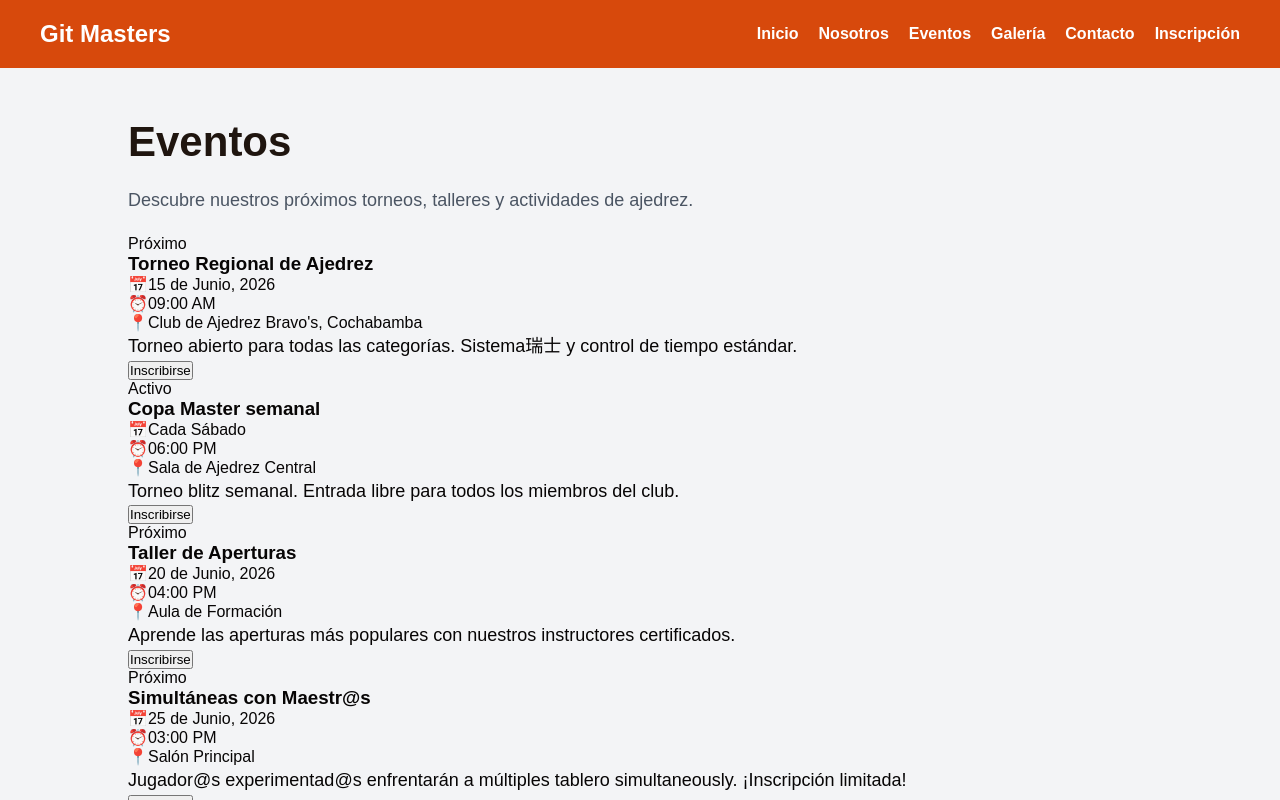
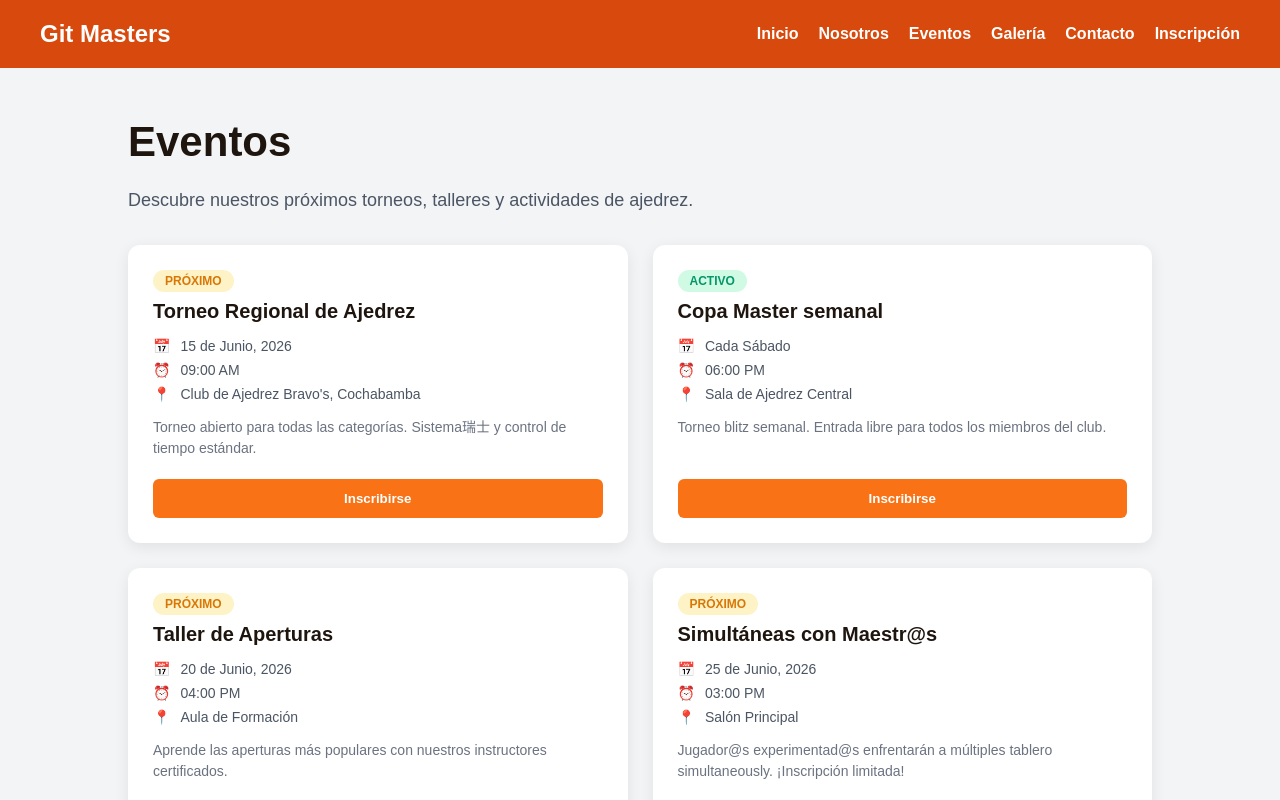
Before and after one commit to AdaliaFlores/GitMasters, a React (Vite) app: page /eventos in a window 1280 px wide. Shown: the top 800 px of the page. Built offline with nearby package versions, Linux system fonts and the light colour scheme.

Commit message:
fix: corrected style event

```diff
--- a/src/index.css
+++ b/src/index.css
@@ -195,3 +195,106 @@ footer {
     grid-template-columns: 1fr;
   }
 }
+
+/* EVENTOS - Página de eventos */
+
+.eventos {
+  max-width: 1200px;
+  margin: 0 auto;
+}
+
+.eventos-grid {
+  display: grid;
+  grid-template-columns: repeat(auto-fit, minmax(340px, 1fr));
+  gap: 25px;
+  margin-top: 30px;
+}
+
+.evento-card {
+  background-color: white;
+  border-radius: 12px;
+  padding: 25px;
+  box-shadow: 0 4px 15px rgba(0, 0, 0, 0.08);
+  transition: transform 0.3s, box-shadow 0.3s;
+  display: flex;
+  flex-direction: column;
+}
+
+.evento-card:hover {
+  transform: translateY(-5px);
+  box-shadow: 0 8px 25px rgba(0, 0, 0, 0.12);
+}
+
+.evento-header {
+  margin-bottom: 15px;
+}
+
+.evento-header h3 {
+  color: #1f150f;
+  font-size: 20px;
+  margin-top: 8px;
+}
+
+.evento-badge {
+  display: inline-block;
+  padding: 4px 12px;
+  border-radius: 20px;
+  font-size: 12px;
+  font-weight: bold;
+  text-transform: uppercase;
+}
+
+.evento-badge.próximo {
+  background-color: #fef3c7;
+  color: #d97706;
+}
+
+.evento-badge.activo {
+  background-color: #d1fae5;
+  color: #059669;
+}
+
+.evento-detalles {
+  display: flex;
+  flex-direction: column;
+  gap: 8px;
+  margin-bottom: 15px;
+}
+
+.evento-item {
+  display: flex;
+  align-items: center;
+  gap: 10px;
+  color: #4b5563;
+  font-size: 14px;
+}
+
+.evento-descripcion {
+  color: #6b7280;
+  font-size: 14px;
+  line-height: 1.5;
+  flex: 1;
+  margin-bottom: 20px;
+}
+
+.evento-btn {
+  background-color: #f97316;
+  color: white;
+  border: none;
+  padding: 12px;
+  font-weight: bold;
+  border-radius: 6px;
+  cursor: pointer;
+  transition: background-color 0.3s;
+}
+
+.evento-btn:hover {
+  background-color: #facc15;
+  color: #111827;
+}
+
+@media (max-width: 768px) {
+  .eventos-grid {
+    grid-template-columns: 1fr;
+  }
+}
```
